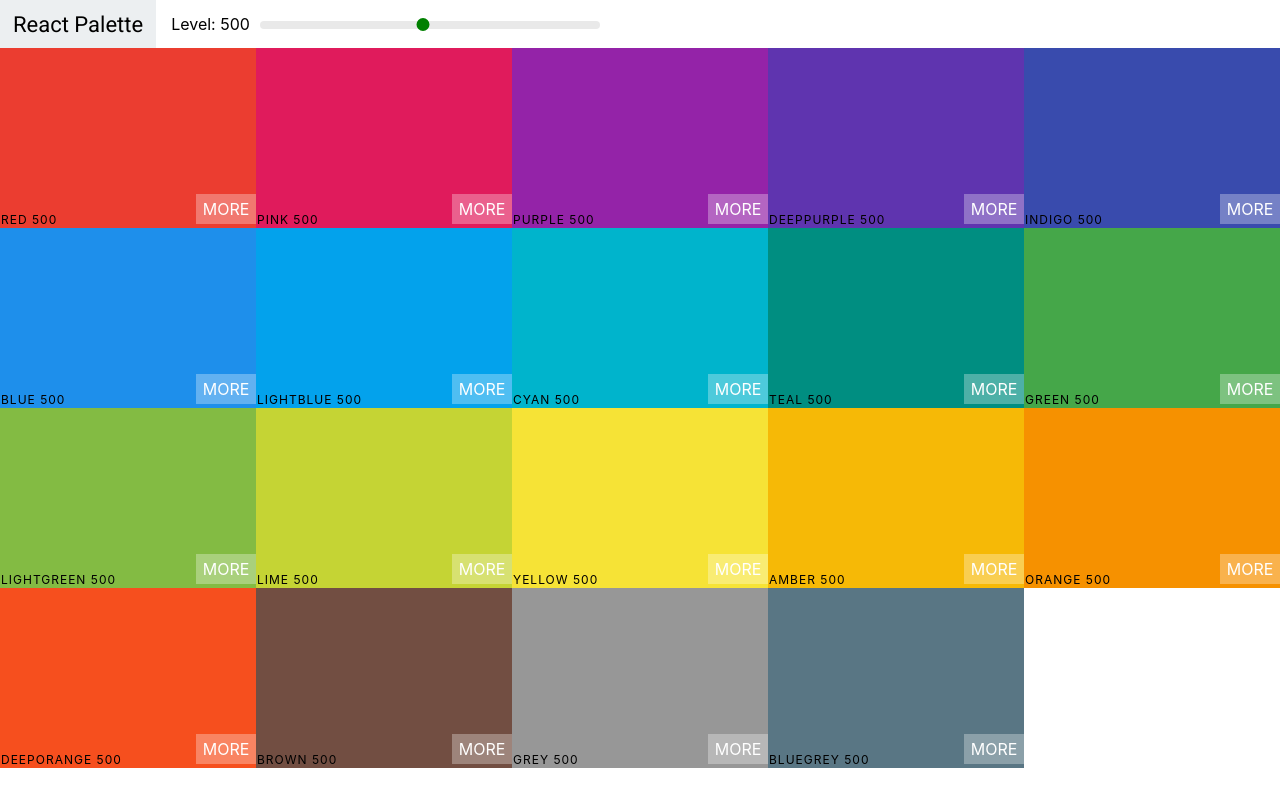
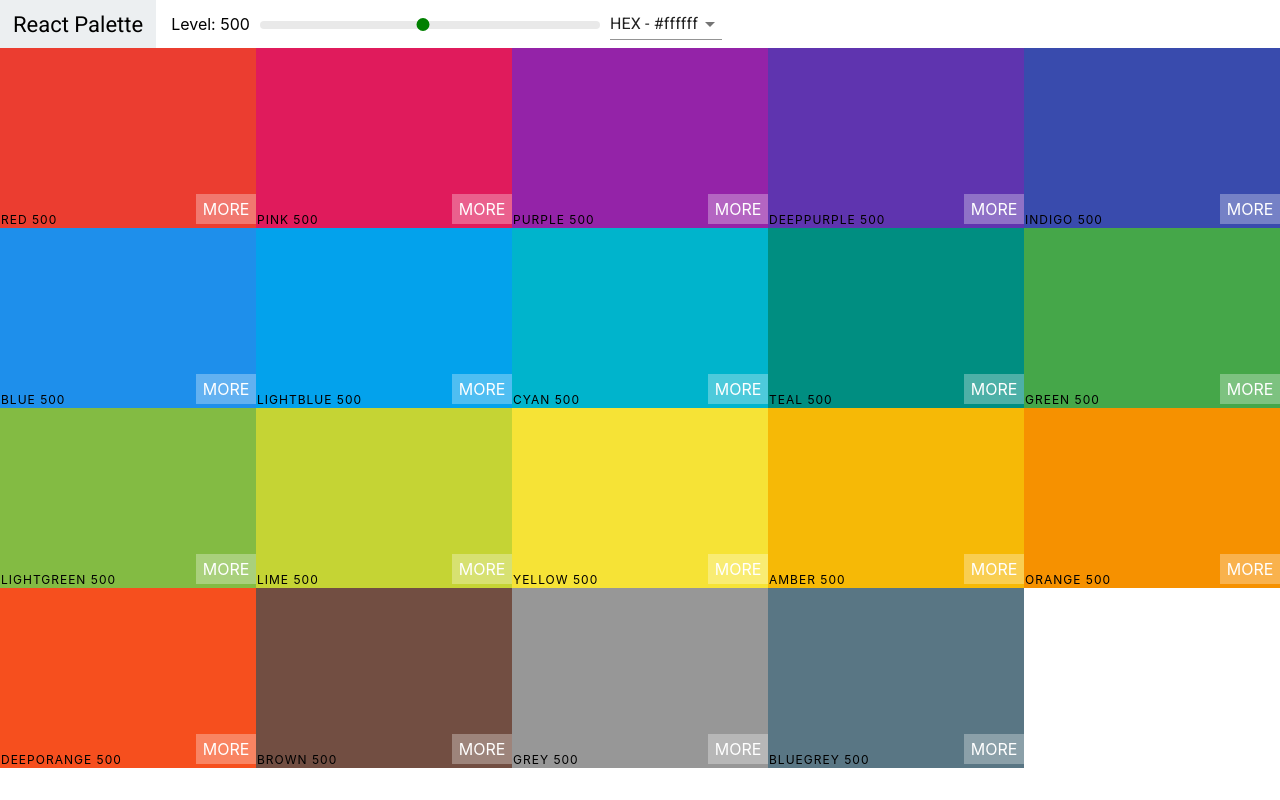
Before and after one commit to Hady207/react-color-palette, a React (Create React App) app: page / in a window 1280 px wide. Built offline with nearby package versions, Linux system fonts and the light colour scheme.

Commit message:
Add Select and material-ui

```diff
--- a/package.json
+++ b/package.json
@@ -3,6 +3,7 @@
   "version": "0.1.0",
   "private": true,
   "dependencies": {
+    "@material-ui/core": "^4.9.5",
     "@testing-library/jest-dom": "^4.2.4",
     "@testing-library/react": "^9.4.1",
     "@testing-library/user-event": "^7.2.1",
--- a/src/Navbar.js
+++ b/src/Navbar.js
@@ -1,11 +1,25 @@
 import React, { Component } from "react";
 import Slider from "rc-slider";
+// import  from "@material-ui/core/Select";
+import { Select, MenuItem, ThemeProvider } from "@material-ui/core";
 import "rc-slider/assets/index.css";
 import "./Navbar.css";
 
 export default class Navbar extends Component {
+  constructor(props) {
+    super(props);
+    this.state = { format: "hex" };
+    this.handleChange = this.handleChange.bind(this);
+  }
+
+  handleChange(e) {
+    this.setState({ format: e.target.value });
+    this.props.handleChange(e.target.value);
+  }
+
   render() {
     const { level, changeLevel } = this.props;
+    const { format } = this.state;
     return (
       <nav className="Navbar">
         <div className="logo">
@@ -23,6 +37,13 @@
             />
           </div>
         </div>
+        <div className="select-contianer">
+          <Select value={format} onChange={this.handleChange}>
+            <MenuItem value="hex">HEX - #ffffff</MenuItem>
+            <MenuItem value="rgb">RGB - rgb(255,255,255)</MenuItem>
+            <MenuItem value="rgba">RGBA - rgba(255,255,255,1)</MenuItem>
+          </Select>
+        </div>
       </nav>
     );
   }
--- a/src/Palette.js
+++ b/src/Palette.js
@@ -5,21 +5,29 @@
 export default class Palette extends Component {
   constructor(props) {
     super(props);
-    this.state = { level: 500 };
+    this.state = { level: 500, format: "hex" };
     this.changeLevel = this.changeLevel.bind(this);
+    this.changeFormat = this.changeFormat.bind(this);
   }
   changeLevel(level) {
     this.setState({ level });
   }
+  changeFormat(val) {
+    this.setState({ format: val });
+  }
   render() {
     const { colors } = this.props.palette;
-    const { level } = this.state;
+    const { level, format } = this.state;
     const colorBox = colors[level].map(color => (
-      <Colorbox background={color.hex} name={color.name} />
+      <Colorbox background={color[format]} name={color.name} />
     ));
     return (
       <div className="Palette">
-        <Navbar level={level} changeLevel={this.changeLevel} />
+        <Navbar
+          level={level}
+          changeLevel={this.changeLevel}
+          handleChange={this.changeFormat}
+        />
         {/* Navbar goes here*/}
         <div className="Palette-colors">{colorBox}</div>
         {/* footer eventually*/}
--- a/src/colorHelpers.js
+++ b/src/colorHelpers.js
@@ -24,7 +24,7 @@
         rgba: chroma(scale[i])
           .css()
           .replace("rgb", "rgba")
-          .replace(")", ",1.0"),
+          .replace(")", ",1.0)"),
       });
     }
   }
```
Also changed, not shown: 1 other file (tests, documents, lock files or other folders).
